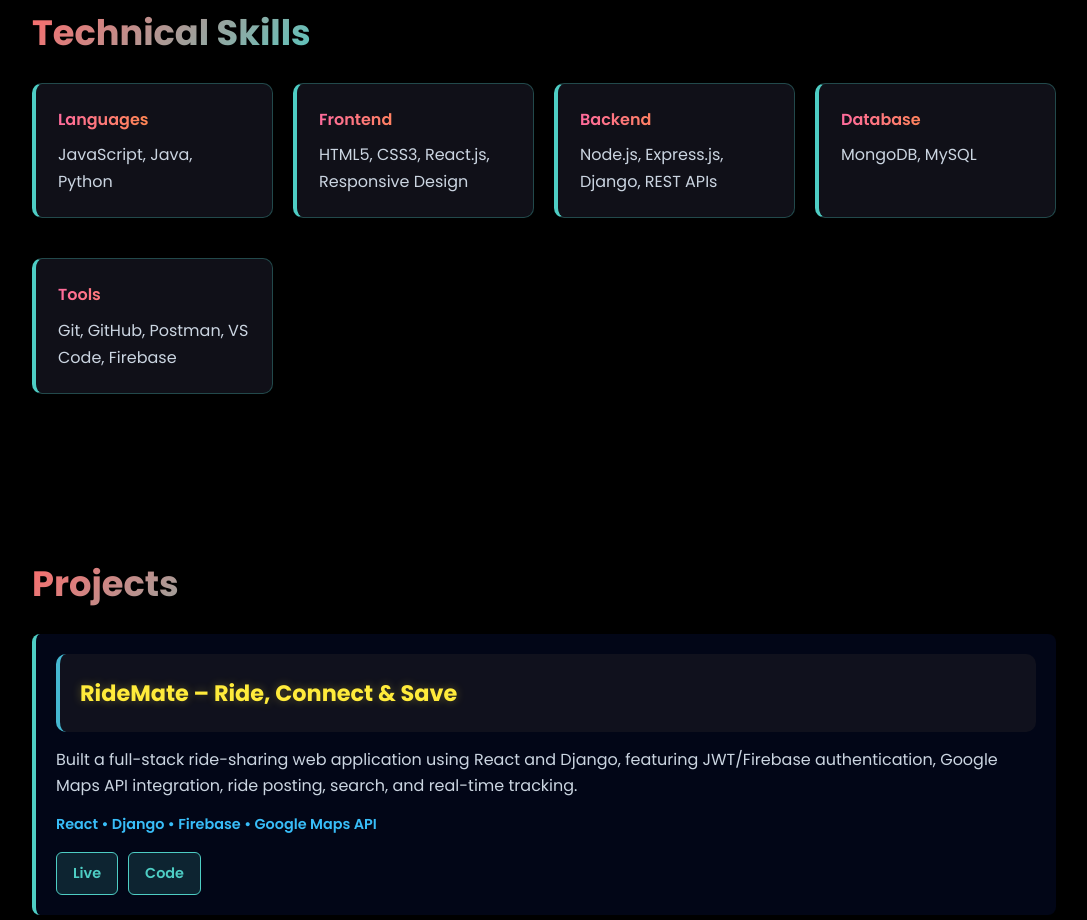
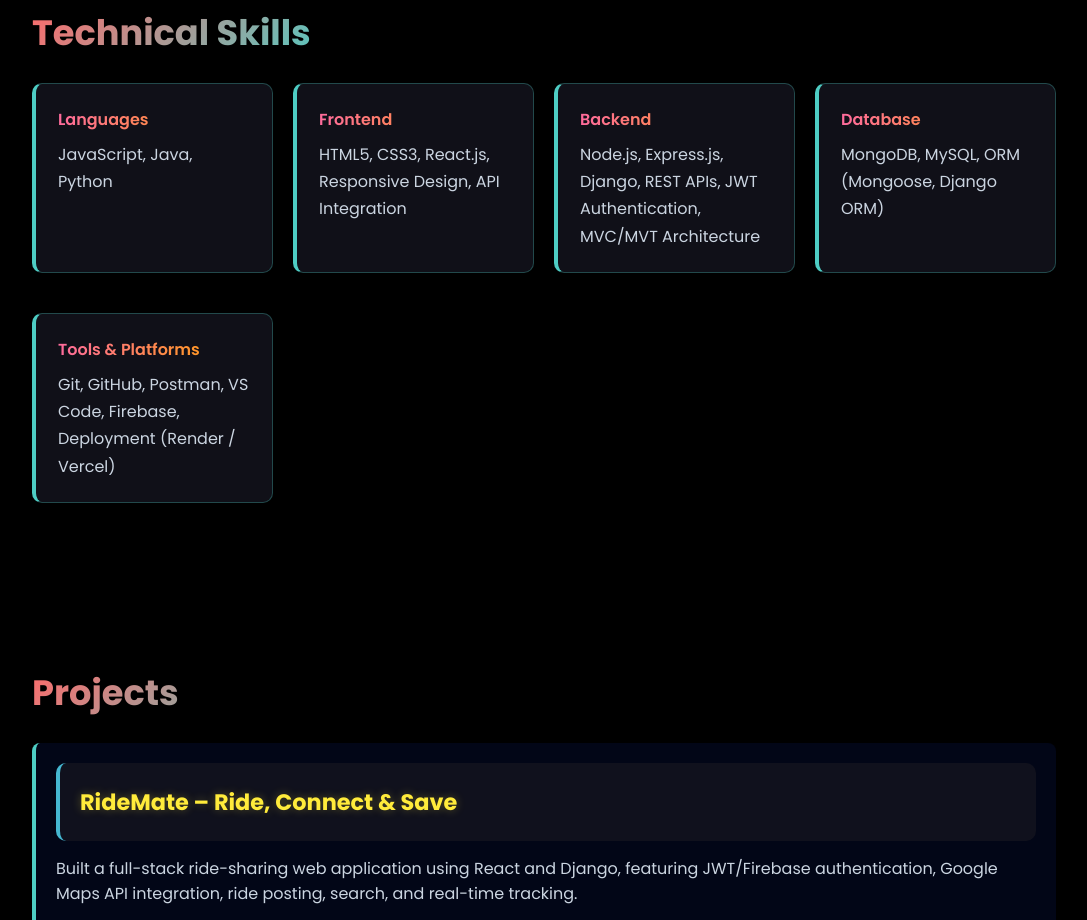
Before and after one commit to pratyansh08/My-Portfolio, a plain HTML site: page index.html in a window 1280 px wide. Shown: the part 1330-2250 px from the top of the page, without its empty margins (96-1183 px from the left). Drawn offline with Linux system fonts and the light colour scheme.

Commit message:
Enhance skills and tools sections in index.html
Updated skills and tools sections to include API integration, JWT authentication, and deployment platforms.

```diff
--- a/index.html
+++ b/index.html
@@ -60,22 +60,22 @@
 
     <div>
       <h4>Frontend</h4>
-      <p>HTML5, CSS3, React.js, Responsive Design</p>
+      <p>HTML5, CSS3, React.js, Responsive Design, API Integration</p>
     </div>
 
     <div>
       <h4>Backend</h4>
-      <p>Node.js, Express.js, Django, REST APIs</p>
+      <p>Node.js, Express.js, Django, REST APIs, JWT Authentication, MVC/MVT Architecture</p>
     </div>
 
     <div>
       <h4>Database</h4>
-      <p>MongoDB, MySQL</p>
+      <p>MongoDB, MySQL, ORM (Mongoose, Django ORM)</p>
     </div>
 
     <div>
-      <h4>Tools</h4>
-      <p>Git, GitHub, Postman, VS Code, Firebase</p>
+      <h4>Tools & Platforms</h4>
+      <p>Git, GitHub, Postman, VS Code, Firebase, Deployment (Render / Vercel)</p>
     </div>
   </div>
 </section>
@@ -104,7 +104,7 @@
     </p>
     <span>HTML • CSS • JavaScript</span>
     <div class="project-links">
-      <a href="https://moviebuff-fanpage.com" target="_blank" class="project-btn">Live</a>
+      <a href="https://movie-buff-central-fun-interactive.vercel.app?_vercel_share=FiuiWgt3jt4DzDbWxCZJmwyc9VEDGWJH" target="_blank" class="project-btn">Live</a>
       <a href="https://github.com/pratyansh08/MOVIE-BUFF-CENTRAL-Fun-Interactive-an-Marvel-Fan-Page-" target="_blank" class="project-btn">Code</a>
     </div>
   </div>
```
